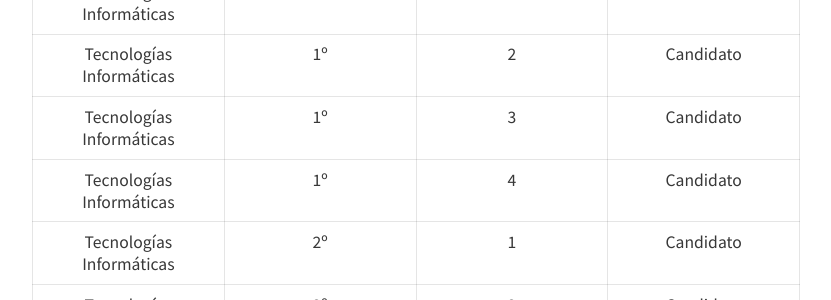
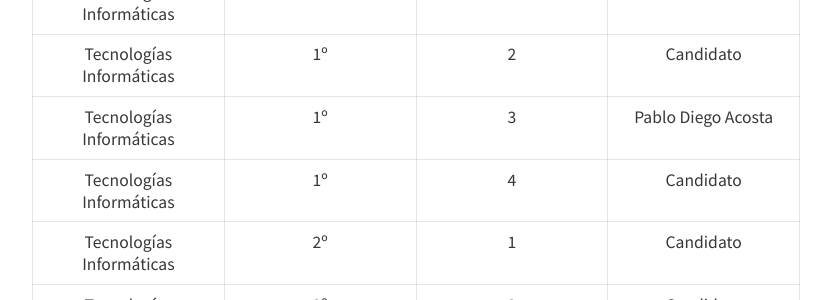
Before and after one commit to dlga/dlga.github.io, a Jekyll site: the page built from _posts/2021-03-23-candidaturasprovisionales.md, in a window 1280 px wide and 900 px high, scrolled down 1775 px. Shown: the part 154-454 px from the top of the window, without its empty margins (224-1055 px from the left). Built offline with Jekyll 4.4.1, drawn with Linux system fonts in a browser that asks for light colours; nearby versions of some CDN libraries.

Commit message:
Update 2021-03-23-candidaturasprovisionales.md

```diff
--- a/_posts/2021-03-23-candidaturasprovisionales.md
+++ b/_posts/2021-03-23-candidaturasprovisionales.md
@@ -38,7 +38,7 @@ Una vez completado el proceso de candidaturas, se hace constancia de las siguien
 |:--------------------------:|:-----:|:-----:|:--------------------------------------:|
 |  Tecnologías Informáticas  |   1º   |   1   | Salomé Garrido Sosa |
 |  Tecnologías Informáticas  |   1º   |   2   | Candidato|
-|  Tecnologías Informáticas  |   1º   |   3   | Candidato|
+|  Tecnologías Informáticas  |   1º   |   3   | Pablo Diego Acosta |
 |  Tecnologías Informáticas  |   1º   |   4   | Candidato|
 |  Tecnologías Informáticas  |   2º   |   1   | Candidato|
 |  Tecnologías Informáticas  |   2º   |   2   | Candidato|
```
